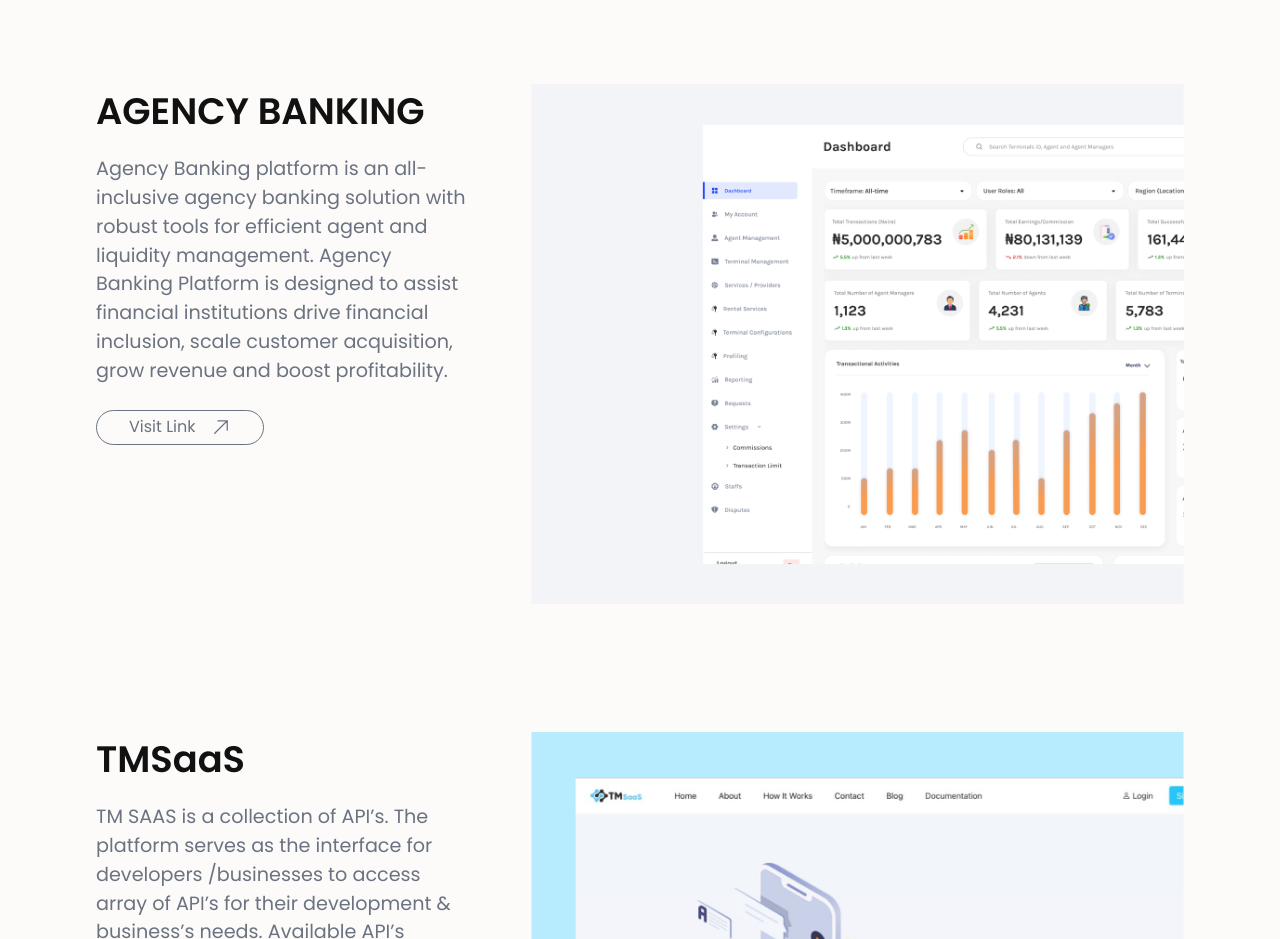
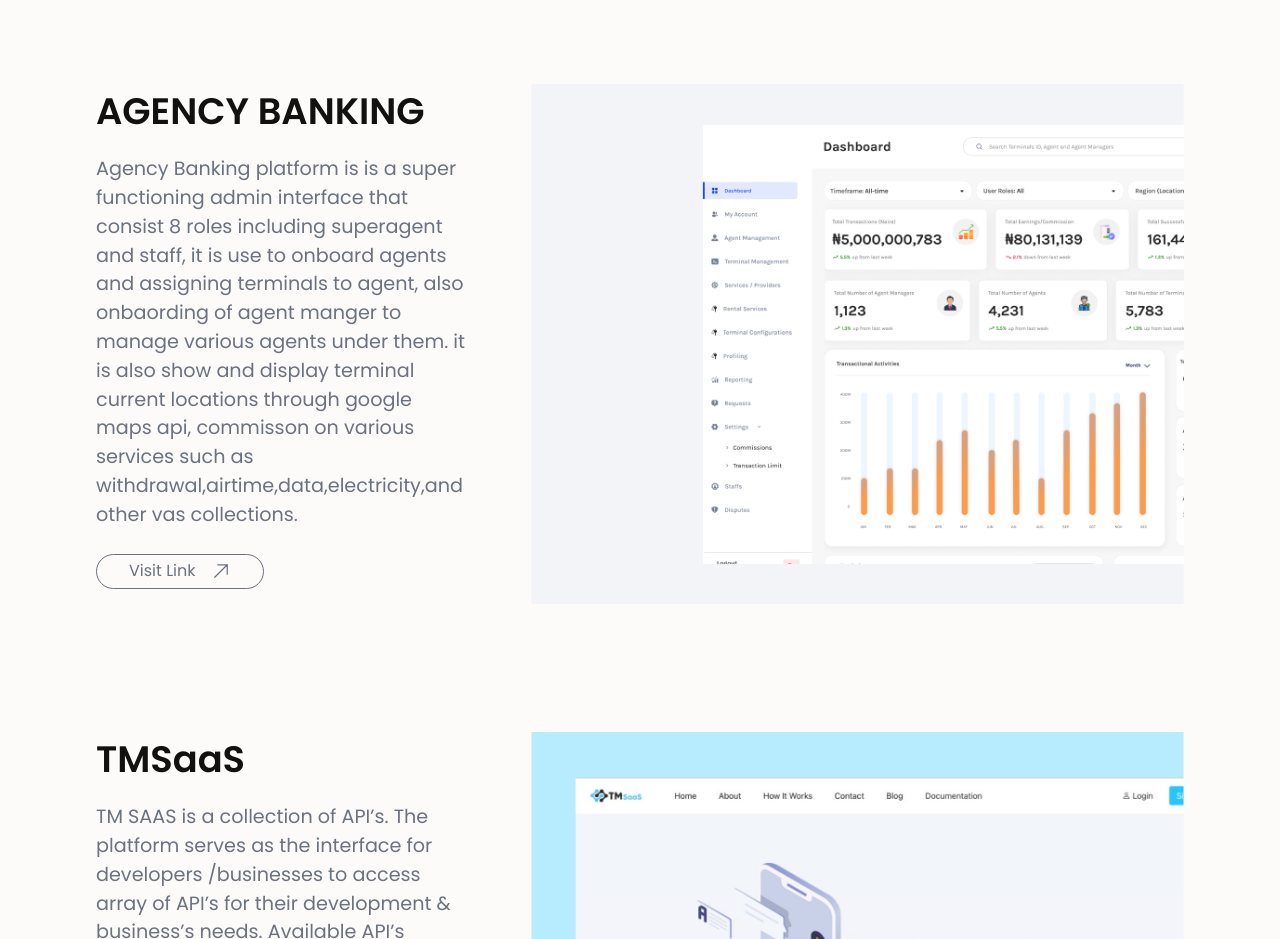
Before and after one commit to emmanuelokorie1/my-portfolio, a React (Vite) app: page / in a window 1280 px wide. Shown: the part 1020-1959 px from the top of the page. Built offline with nearby package versions, Linux system fonts and the light colour scheme.

Commit message:
update: agency banking write up

```diff
--- a/src/Components/Work.jsx
+++ b/src/Components/Work.jsx
@@ -12,9 +12,9 @@ function Work() {
   const myWork = [
     {
       name: "AGENCY BANKING",
-      desc: "Agency Banking platform is an all-inclusive agency banking solution with robust tools for efficient agent and liquidity management. Agency Banking Platform is designed to assist financial institutions drive financial inclusion, scale customer acquisition, grow revenue and boost profitability.",
+      desc: "Agency Banking platform is is a super functioning admin interface that consist 8 roles including superagent and staff, it is use to onboard agents and assigning terminals to agent, also onbaording of agent manger to manage various agents under them. it is also show and display terminal current locations through google maps api, commisson on various services such as withdrawal,airtime,data,electricity,and other vas collections.",
       image: Agency,
-      link: "https://agencybanking.tm30.net/",
+      link: "https://hopesuperagent.tm30.net",
     },
     {
       name: "TMSaaS",
```
